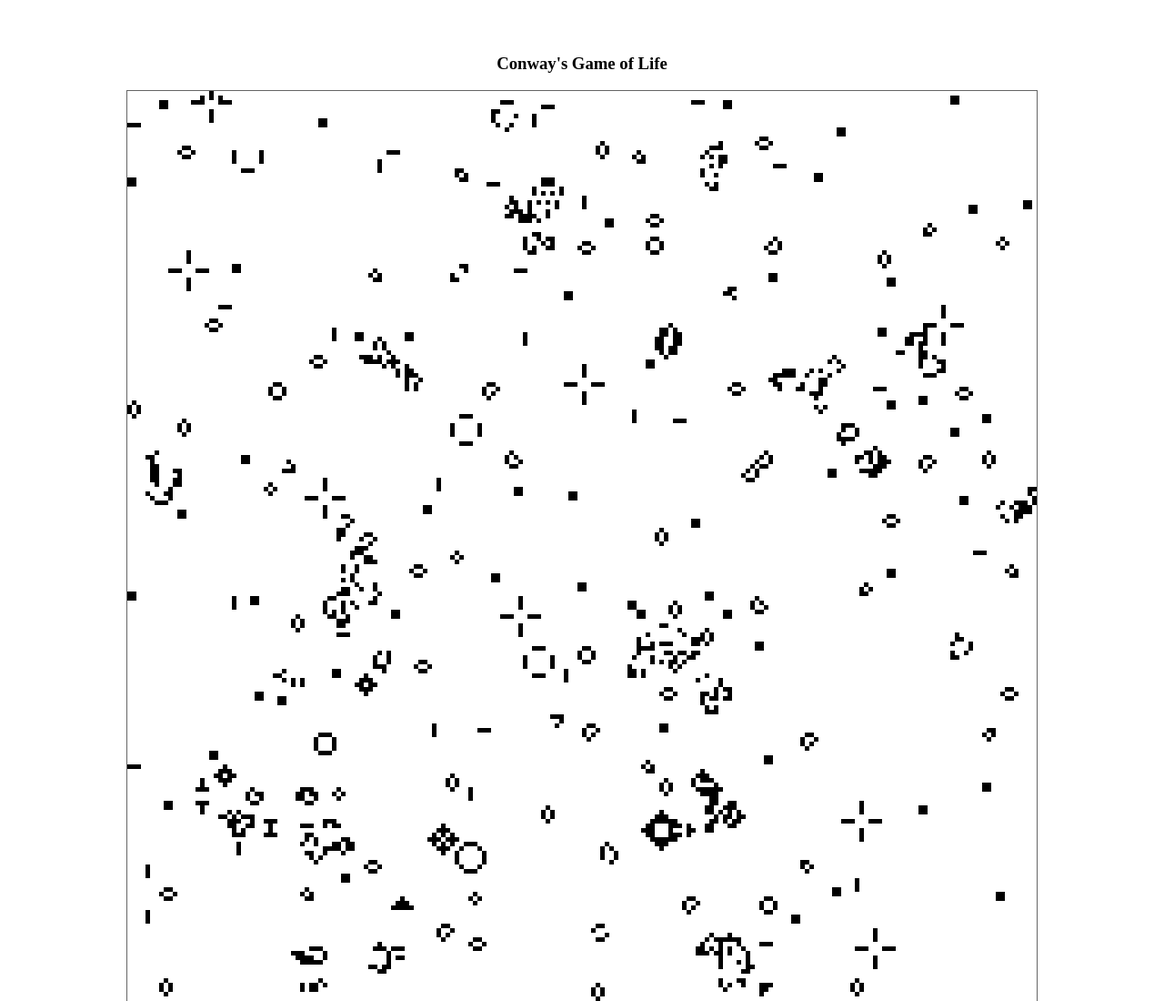
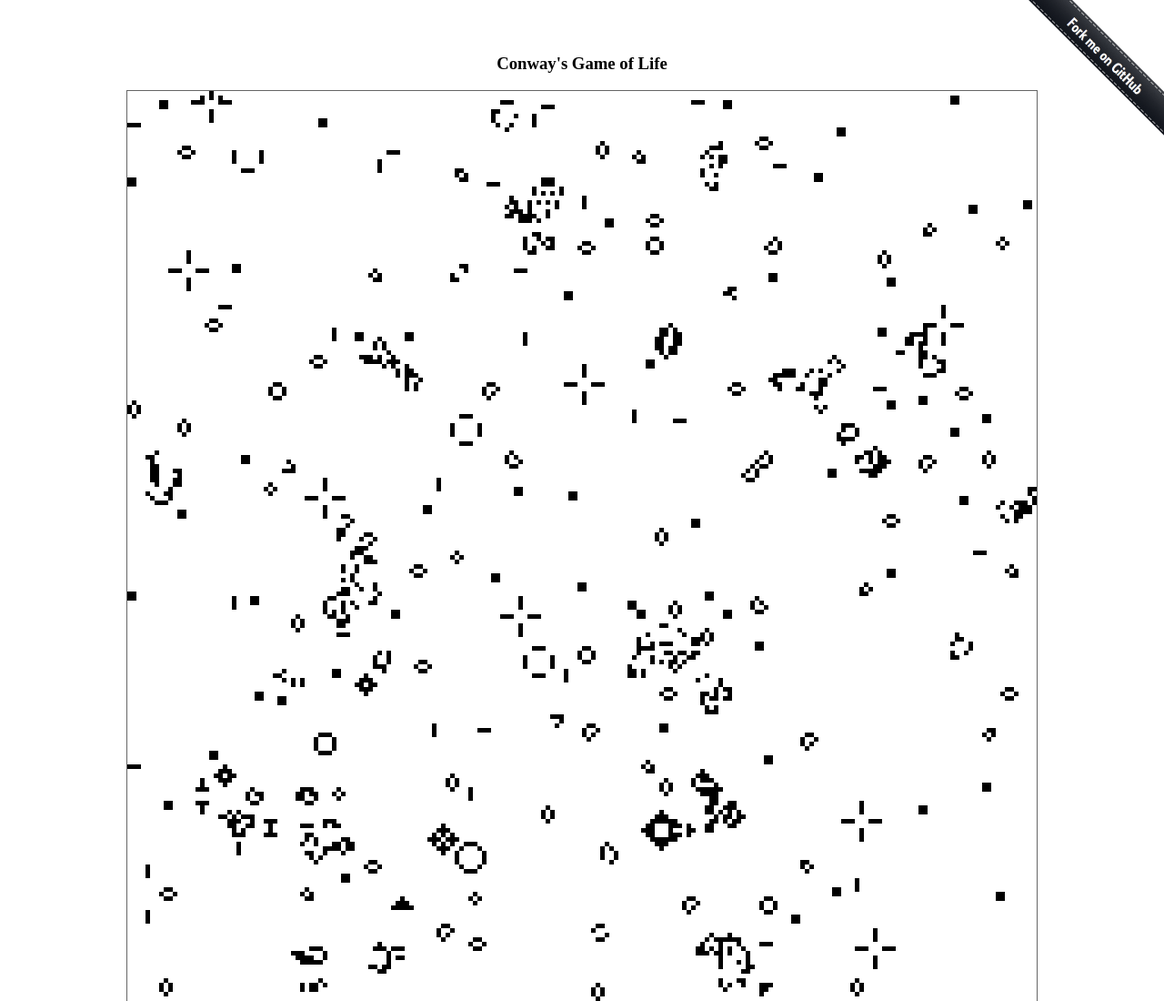
Before and after one commit to jasonwaters/conways-game-of-life, a plain HTML site: page index.html in a window 1280 px wide. Shown: the top 1100 px of the page at 91% size. Drawn offline with Linux system fonts and the light colour scheme.

Commit message:
added fork me badge, and updated readme

```diff
--- a/index.html
+++ b/index.html
@@ -21,6 +21,7 @@
             </div>
         </div>
         <p><a href="https://en.wikipedia.org/wiki/Conway's_Game_of_Life" target="_blank">read about it on wikipedia</a></p>
+        <a class="fork-me" href="https://github.com/jasonwaters/conways-game-of-life"></a>
         <script type="text/javascript" src="js/life.js"></script>
         <script type="text/javascript" src="js/main.js"></script>
     </body>
--- a/style.css
+++ b/style.css
@@ -26,3 +26,17 @@ a:hover {
 .controls {
     text-align: center;
 }
+
+
+.fork-me {
+    display: block;
+    width: 149px;
+    height: 149px;
+    position: fixed;
+    top: 0;
+    right: 0;
+    background: url("img/fork-me.png") no-repeat top left;
+    -webkit-background-size: 149px 149px;
+    background-size: 149px 149px;
+
+}
```
Also changed, not shown: img/fork-me.png (added), 1 other file.
